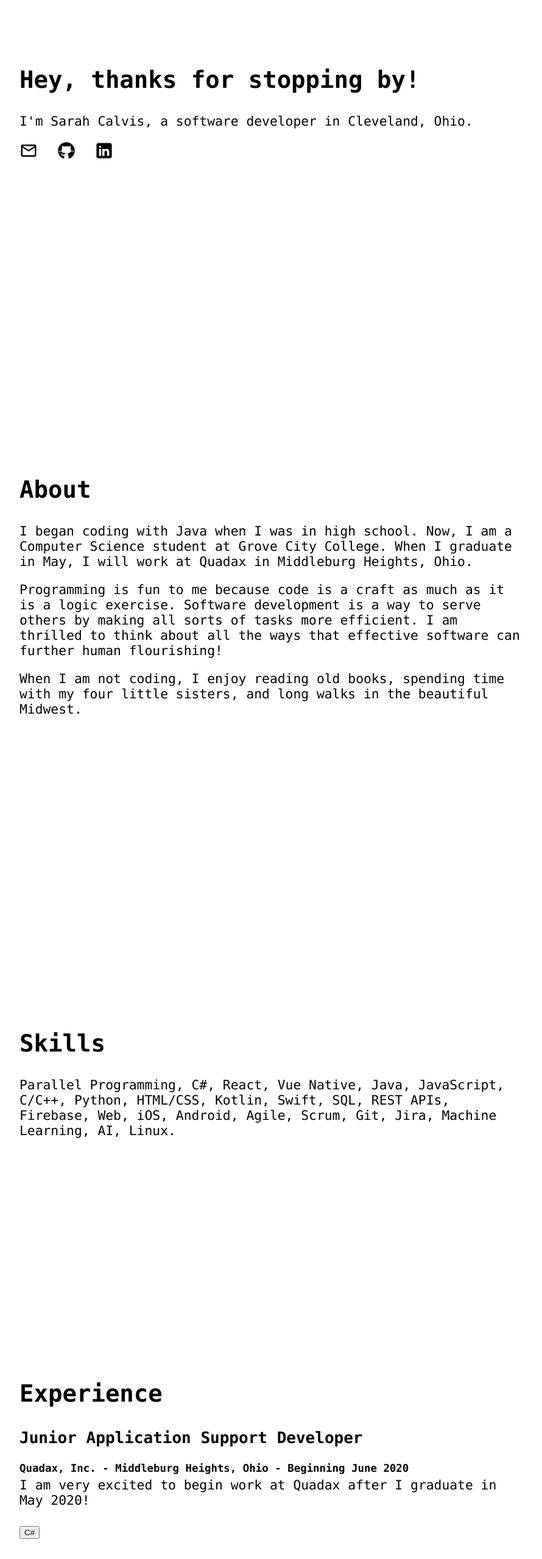
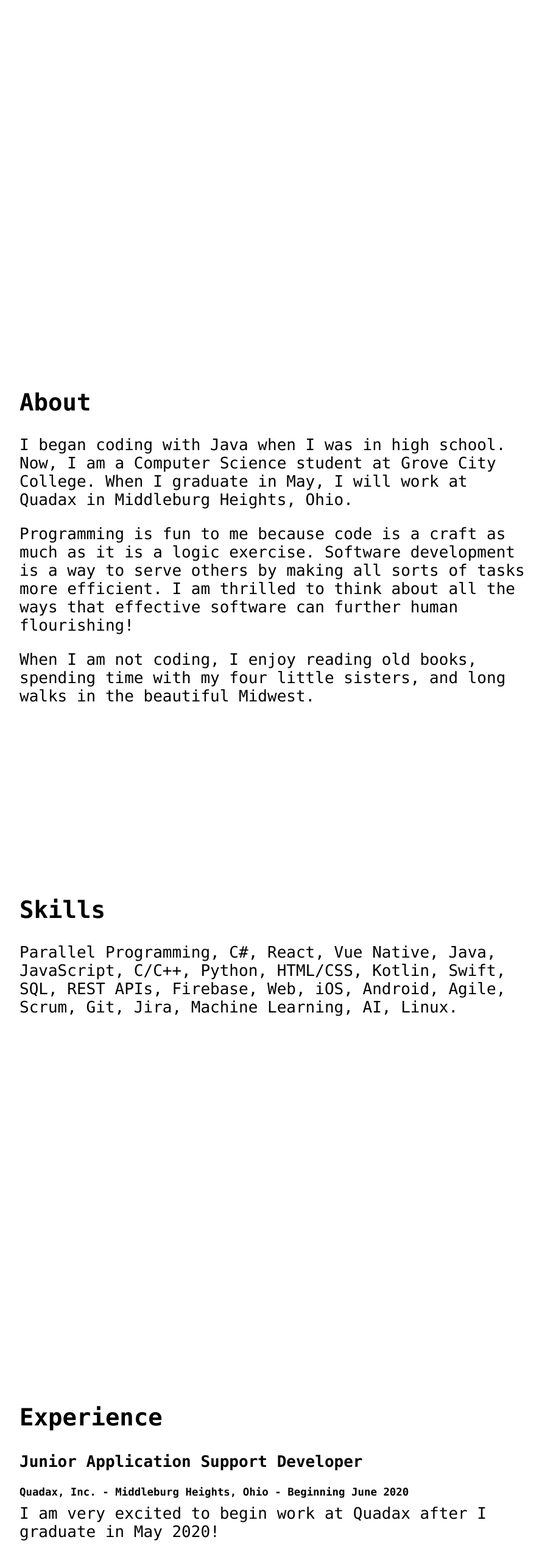
Before and after one commit to sarahcalvis/portfolio, a React (Create React App) app: page / in a window 1280 px wide. Shown: the part 236-2792 px from the top of the page at 61% size, without its empty margins (48-938 px from the left). Built offline with nearby package versions, Linux system fonts and the light colour scheme.

Commit message:
CSS Improvements

```diff
--- a/src/components/Experience.js
+++ b/src/components/Experience.js
@@ -39,7 +39,7 @@ let jobs = [
 ]
 
 let experience = jobs.map((job) => {
-  return <div>
+  return <div id='padding-div'>
     <h4>{job.title}</h4>
     <h6>{job.company} - {job.location} - {job.duration}</h6>
     <p>{job.description}</p>
--- a/src/components/Introduction.js
+++ b/src/components/Introduction.js
@@ -13,17 +13,17 @@ export default function Introduction() {
         <div id='horizontal'>
           <div id='col-padding'>
             <a href='mailto:sarahcalvis@gmail.com'>
-              <img alt="Email" src={Email} />
+              <img alt="Email" src={Email} id='cover-icon' />
             </a>
           </div>
           <div id='col-padding'>
             <a href='https://www.github.com/sarahcalvis' target='_blank' rel='noopener noreferrer'>
-              <img alt="GitHub" src={GitHub} />
+              <img alt="GitHub" src={GitHub} id='cover-icon' />
             </a>
           </div>
           <div id='col-padding'>
             <a href='https://www.linkedin.com/in/sarah-calvis-6aba91150' target='_blank' rel='noopener noreferrer'>
-              <img alt="LinkedIn" src={LinkedIn} />
+              <img alt="LinkedIn" src={LinkedIn} id='cover-icon' />
             </a>
           </div>
         </div>
--- a/src/components/Projects.js
+++ b/src/components/Projects.js
@@ -70,7 +70,7 @@ let projectsList = [
 ]
 
 let projects = projectsList.map((project) => {
-  return <div>
+  return <div id='padding-div'>
     <div id='horizontal'>
       <div id='col-padding'>
         <h4>{project.name}</h4>
--- a/src/index.css
+++ b/src/index.css
@@ -7,18 +7,35 @@ body {
   -moz-osx-font-smoothing: grayscale;
 }
 
-img {
-  height: 30px;
-  padding: 0;
-  margin: 0;
+#cover-icon {
+  height: 2rem;
 }
 
-p {
+#padding-div {
+  padding-bottom: 2rem;
+}
+
+/* p {
   font-size: 16pt;
-}
+} */
 
 h3, h6, h5, h4 {
   margin-bottom: -1rem;
+}
+
+button {
+  background-color: #FFF;
+  border: 2px solid #990033;
+  color: #990033;
+  border-radius: 5px;
+  margin-right: .5rem;
+  /* padding: 15px 32px; */
+  text-align: center;
+  text-decoration: none;
+  display: inline-block;
+  font-size: 16px;
+  font-family: source-code-pro, Menlo, Monaco, Consolas, 'Courier New',
+  monospace;
 }
 
 #col-padding {
@@ -30,13 +47,13 @@ h3, h6, h5, h4 {
   min-height: 100vh;
 }
 
-#vertical-center {
+/* #vertical-center {
   margin: 0;
   position: absolute;
   top: 50%;
   -ms-transform: translateY(-50%);
   transform: translateY(-50%);
-}
+} */
 
 #horizontal {
   display: flex;
```
